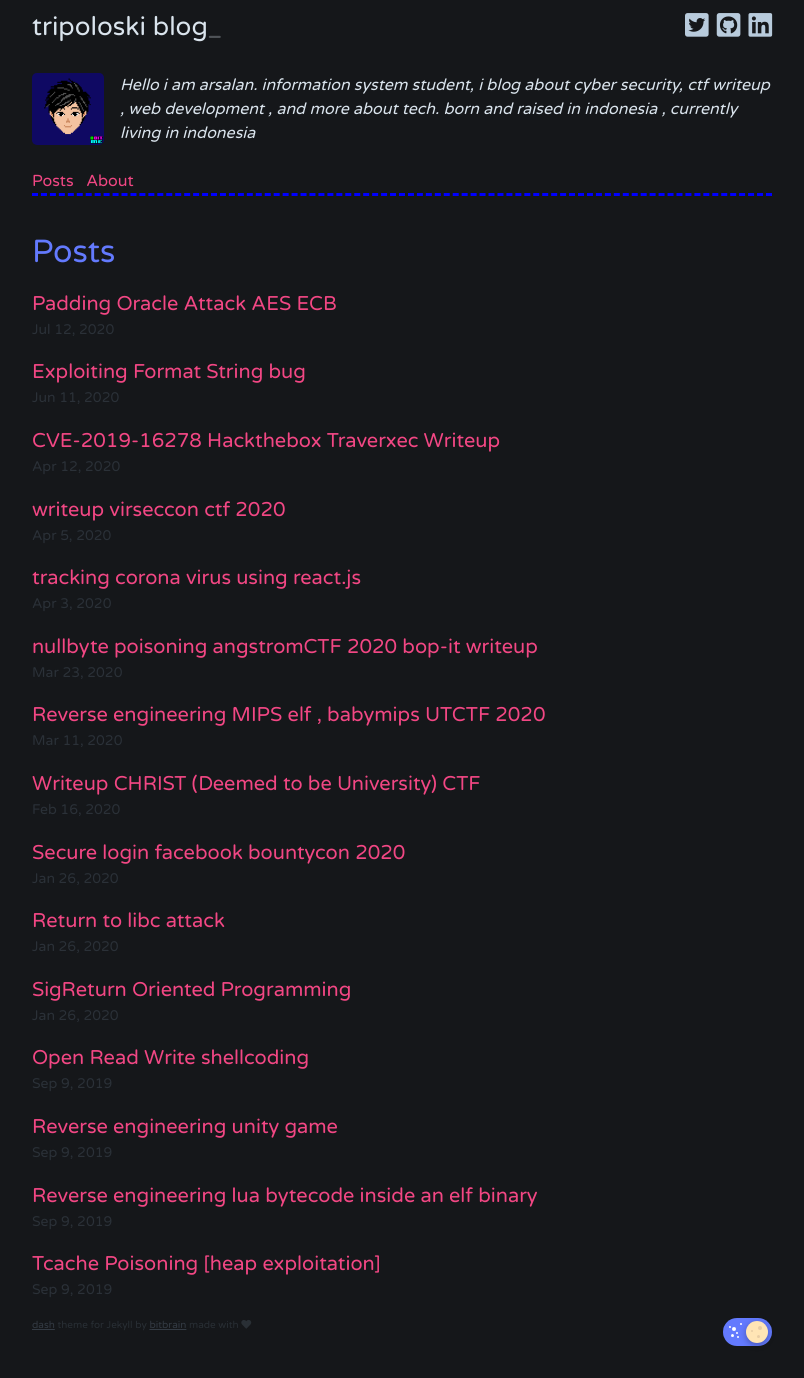
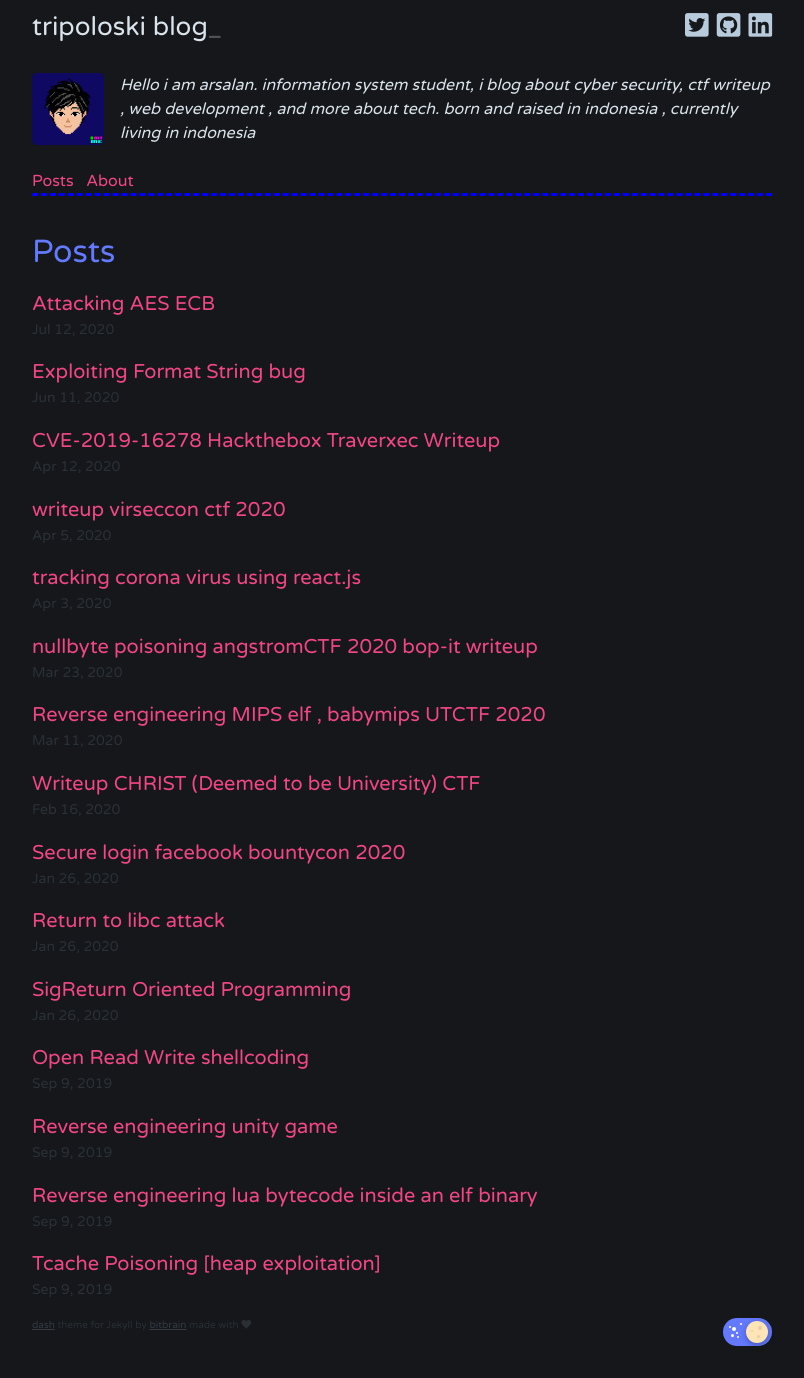
Before and after one commit to tripoloski1337/tripoloski1337.github.io, a Jekyll site: the page built from index.html, in a window 1280 px wide. Shown: the whole page, without its empty margins (238-1042 px from the left). Built offline with Jekyll 4.4.1, drawn with Linux system fonts in a browser that asks for light colours; the list of posts is cut into pages by our own code.

Commit message:
sorry my mistake lol

```diff
--- a/_posts/2020-07-12-padding-oracle-attack-aes-ecb.markdown
+++ b/_posts/2020-07-12-attacking-aes-ecb.markdown
@@ -1,6 +1,6 @@
 ---
 layout: post
-title: "Padding Oracle Attack AES ECB"
+title: "Attacking AES ECB"
 date: 2020-07-12
 categories: crypto
 description: Attacking AES ECB
@@ -8,7 +8,7 @@ description: Attacking AES ECB
 
 ## Explanation
 
-in this post, i will explain how we can doing padding oracle attack on AES ECB, according to this diagram: <img src="https://upload.wikimedia.org/wikipedia/commons/thumb/d/d6/ECB_encryption.svg/601px-ECB_encryption.svg.png" style="background:white"/>
+in this post, i will explain how we can attacking AES ECB, according to this diagram: <img src="https://upload.wikimedia.org/wikipedia/commons/thumb/d/d6/ECB_encryption.svg/601px-ECB_encryption.svg.png" style="background:white"/>
 
 if we use the same key to encrypt a plaintext, we can actual get the same cipher.
 in aes, there's 16 byte each block. for example:
```
